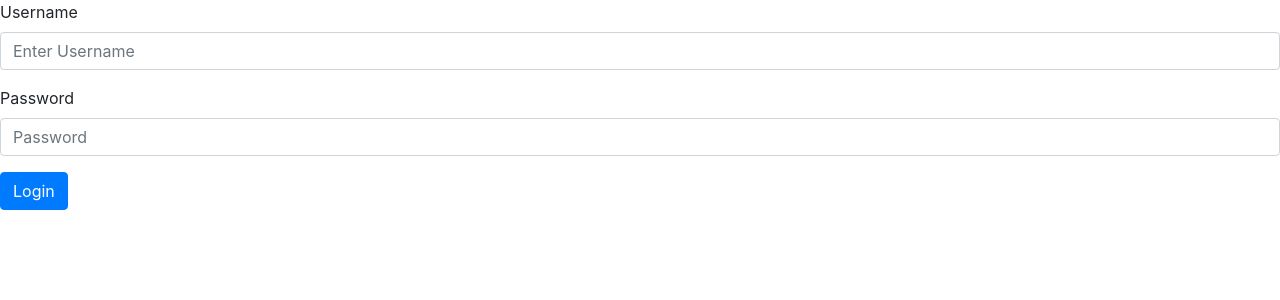
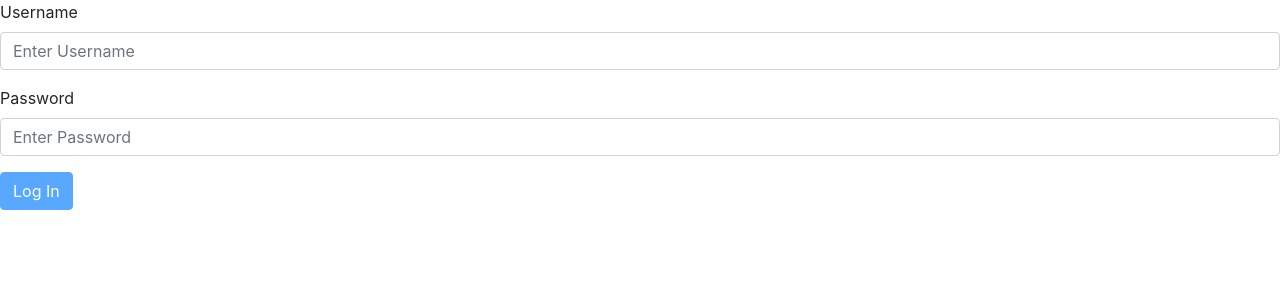
Before and after one commit to ananthu7016/TimeManagenentSystem, an Angular app: page /auth/login in a window 1280 px wide. Shown: the top 300 px of the page. Built offline with nearby package versions, Linux system fonts and the light colour scheme.

Commit message:
Validation : basic validation for Add, Update , Login

```diff
--- a/src/app/auth/auth.module.ts
+++ b/src/app/auth/auth.module.ts
@@ -6,6 +6,7 @@ import { LoginComponent } from './login/login.component';
 import { AuthComponent } from './auth.component';
 import { FormsModule } from '@angular/forms';
 import { HttpClientModule } from '@angular/common/http';
+import { ReactiveFormsModule } from '@angular/forms';
 
 
 @NgModule({
@@ -14,7 +15,8 @@ import { HttpClientModule } from '@angular/common/http';
     CommonModule,
     AuthRoutingModule,
     FormsModule,
-    HttpClientModule
+    HttpClientModule,
+    ReactiveFormsModule
   ]
 })
 export class AuthModule { }
--- a/src/app/auth/login/login.component.html
+++ b/src/app/auth/login/login.component.html
@@ -1,12 +1,24 @@
-<form #form="ngForm" (ngSubmit)="OnSubmit(form)" >
-    <div class="form-group">
-      <label for="UserName">Username</label>
-      <input type="text" name="UserName" #UserName="ngModel" [(ngModel)]="userCredentials.UserName" class="form-control" placeholder="Enter Username">
-    </div>
-    <div class="form-group">
-      <label>Password</label>
-      <input type="password" name="Password" #Password="ngModel" [(ngModel)]="userCredentials.Password" class="form-control" placeholder="Password">
+<form [formGroup]="form" (ngSubmit)="OnSubmit()">
+
+  <div class="form-group">
+    <label for="UserName">Username</label>
+    <input type="text" formControlName="UserName" class="form-control" placeholder="Enter Username" />
+    <div class="text-danger">
+      <span *ngIf="form.get('UserName').hasError('minlength')">Username must be at least 3 characters.</span>
+      <span *ngIf="form.get('UserName').hasError('maxlength')">Username cannot be more than 8 characters.</span>
     </div>
 
-    <button type="submit" class="btn btn-primary">Login</button>
-  </form>
+  </div>
+
+  <div class="form-group">
+    <label for="Password">Password</label>
+    <input type="password" formControlName="Password" placeholder="Enter Password" class="form-control" />
+    <div class="text-danger">
+      <span *ngIf="form.get('Password').hasError('minlength')">Password must be at least 3 charectors</span>
+      <span *ngIf="form.get('Password').hasError('maxlength')">Password must be less than 8 charectors</span>
+    </div>
+  </div>
+
+  <button type="submit" class="btn btn-primary" [disabled]="form.invalid">Log In</button>
+
+</form>
--- a/src/app/auth/login/login.component.ts
+++ b/src/app/auth/login/login.component.ts
@@ -1,6 +1,6 @@
 import { error } from '@angular/compiler/src/util';
 import { Component, OnInit } from '@angular/core';
-import { NgForm } from '@angular/forms';
+import { FormBuilder, FormGroup, NgForm, Validators } from '@angular/forms';
 import { User } from 'src/app/shared/model/user';
 import { LoginResponse } from 'src/app/shared/model/login-response';
 import { LoginService } from 'src/app/shared/service/login.service';
@@ -14,9 +14,24 @@ import { Route, Router, Routes } from '@angular/router';
 })
 export class LoginComponent implements OnInit {
 
-  constructor(public service: LoginService,private router:Router) { }
+  constructor(public service: LoginService,private router:Router,private formBuilder :FormBuilder) { }
 
   ngOnInit(): void {
+
+    this.form = this.formBuilder.group({
+      UserName:['',[
+        Validators.required,
+        Validators.minLength(3),
+        Validators.maxLength(8)
+      ]],
+      Password:['',
+        [
+          Validators.required,
+          Validators.minLength(3),
+          Validators.maxLength(8)
+        ]],
+
+    });
   }
 
 
@@ -28,18 +43,21 @@ export class LoginComponent implements OnInit {
   // then we need a instance to store the response ie details of the person logged in if He is valid.
   loginRespone : LoginResponse = new LoginResponse();
 
+  // then we need to create an instance of form since we are using reactive form
+  form:FormGroup;
+
   //-------------------------------------
 
   // Then we need  a method to map the values from the form to the instance and then pass the values to the service layer.
-  OnSubmit(form: NgForm): void {
+  OnSubmit(): void {
 
-    console.log('The form is submitted and the values recieved are ', form.value);
+    console.log('The form is submitted and the values recieved are ', this.form.value);
 
     // then we need to subscribe to a observable in the service
 
-    if (form.value) {
+    if (this.form.value) {
       // making sure that the form contains value.
-      this.service.ValidateUser(form.value)
+      this.service.ValidateUser(this.form.value)
         .subscribe((response: any) => {
 
           // if control enters this block then response is recieved.
--- a/src/app/employee/employee.module.ts
+++ b/src/app/employee/employee.module.ts
@@ -8,6 +8,7 @@ import { TimeEntryAddComponent } from './time-entry-add/time-entry-add.component
 import { TimeEntryUpdateComponent } from './time-entry-update/time-entry-update.component';
 import { FormsModule } from '@angular/forms';
 import { NavbarModule } from 'src/app/navbar/navbar.module';
+import { ReactiveFormsModule } from '@angular/forms';
 
 
 
@@ -18,7 +19,8 @@ import { NavbarModule } from 'src/app/navbar/navbar.module';
     CommonModule,
     EmployeeRoutingModule,
     FormsModule,
-    NavbarModule
+    NavbarModule,
+    ReactiveFormsModule
 
   ]
 })
--- a/src/app/employee/time-entry-add/time-entry-add.component.ts
+++ b/src/app/employee/time-entry-add/time-entry-add.component.ts
@@ -1,7 +1,8 @@
 import { Component, OnInit } from '@angular/core';
 import { EmployeeService } from 'src/app/shared/service/employee.service';
 import { TimeEntry } from 'src/app/shared/model/time-entry';
-import { NgForm } from '@angular/forms';
+import {  FormBuilder, FormGroup, Validators } from '@angular/forms';
+
 
 @Component({
   selector: 'app-time-entry-add',
@@ -10,12 +11,28 @@ import { NgForm } from '@angular/forms';
 })
 export class TimeEntryAddComponent implements OnInit {
 
-  constructor(public service: EmployeeService) { }
+
+  form: FormGroup;
+
+  constructor(public service: EmployeeService,private formbuilder: FormBuilder) { }
 
   ngOnInit(): void {
 
     // when this page is loaded we need to call the method in the service to getall the detail of Projects
     this.service.GetAllProjectsForDropDown();
+
+
+    this.form = this.formbuilder.group({
+      EntryDate: ['', Validators.required],
+      ProjectId: ['', Validators.required],
+      ActivityId: ['', Validators.required],
+      TimeSpend: ['', [
+        Validators.required,
+        Validators.min(1),
+        Validators.max(8)
+      ]]
+    });
+
   }
 
   //----------------------------------------------------------------------------------------------------------------------------------
@@ -48,13 +65,13 @@ export class TimeEntryAddComponent implements OnInit {
 
   // then we need a method to be called when the form is Submitted and then we need to get the values from the form and pass it
   // to the service layer.
-  AddNewTimeEntry(form: NgForm) {
-    console.log('The form is submitted and the value recievde is :', form.value);
-    if (form.value) {
+  AddNewTimeEntry() {
+    console.log('The form is submitted and the value recievde is :', this.form.value);
+    if (this.form.value) {
       //making sure that the form has values
       // then we need to subscribe to the observable in service
 
-      this.service.AddNewTimeEntry(form.value)
+      this.service.AddNewTimeEntry(this.form.value)
         .subscribe((response: any) => {
           // if control enters this block then response is recieved.
           console.log('The response recieved when subscribing to the observable is : ', response);
--- a/src/app/employee/time-entry-update/time-entry-update.component.html
+++ b/src/app/employee/time-entry-update/time-entry-update.component.html
@@ -20,25 +20,26 @@
 </table>
 
 
-<form #form="ngForm" (ngSubmit)="UpdateTimeEntry(form)" >
-
-    <input type="number" name="TimeEntryId" #TimeEntryId="ngModel" [(ngModel)]="service.selectedTimeEntry.TimeEntryId" hidden />
+<form [formGroup]="form" (ngSubmit)="UpdateTimeEntry()" >
 
     <label>Project Name</label>
-    <select class="form-control" (change)="FillActivitiesDropdown()" name="ProjectId" [(ngModel)]="selectedProjectId" >
-        <option value="0">--Select Project--</option>
-        <option *ngFor="let data of service.listOfProjects" value="{{data.Id}}" >{{data.Name}}</option>
+    <select class="form-control" formControlName="ProjectId" (change)="FillActivitiesDropdown()">
+      <option value="">--Select Project--</option>
+      <option *ngFor="let data of service.listOfProjects" [value]="data.Id">{{ data.Name }}</option>
     </select>
 
     <label>Activity</label>
-    <select class="form-control" name="ActivityId" #ActivityId="ngModel" [(ngModel)]="updatedTimeEntry.ActivityId" >
-        <option value="0">--Select Activity--</option>
-        <option *ngFor="let data of service.listOfActivities" value="{{data.Id}}" >{{data.Name}}</option>
+    <select class="form-control" formControlName="ActivityId">
+      <option value="">--Select Activity--</option>
+      <option *ngFor="let data of service.listOfActivities" [value]="data.Id">{{ data.Name }}</option>
     </select>
 
-    <label>Time Spend</label>
-    <input type="number" class="form-control" placeholder="Enter Time in Hours" name="TimeSpend" #TimeSpend="ngModel" [(ngModel)]="updatedTimeEntry.TimeSpend" />
+    <div>
+        <label>Time Spend</label>
+        <input type="number" class="form-control" placeholder="Enter Time in Hours" formControlName="TimeSpend" />
+        <span class="text-danger" *ngIf="form.get('TimeSpend').hasError('max')" >Time Exceeds 8 Hrs</span>
+      </div>
 
+    <button class="btn btn-outline-secondary" [disabled]="form.invalid" >Save</button>
 
-    <button type="submit" class="btn btn-outline-secondary">Save</button>
 </form>
--- a/src/app/employee/time-entry-update/time-entry-update.component.ts
+++ b/src/app/employee/time-entry-update/time-entry-update.component.ts
@@ -1,5 +1,5 @@
 import { Component, OnInit } from '@angular/core';
-import { NgForm } from '@angular/forms';
+import { FormBuilder, FormGroup, NgForm, Validators } from '@angular/forms';
 import { TimeEntry } from 'src/app/shared/model/time-entry';
 import { EmployeeService } from 'src/app/shared/service/employee.service';
 
@@ -10,9 +10,20 @@ import { EmployeeService } from 'src/app/shared/service/employee.service';
 })
 export class TimeEntryUpdateComponent implements OnInit {
 
-  constructor(public service: EmployeeService) { }
+  constructor(public service: EmployeeService, private formBuider:FormBuilder) { }
 
   ngOnInit(): void {
+
+    this.form = this.formBuider.group({
+      ProjectId :['',Validators.required],
+      ActivityId:['',Validators.required],
+      TimeSpend: ['',
+        [
+          Validators.required,
+          Validators.min(1),
+          Validators.max(8)
+        ]]
+    })
   }
 
   //----------------------------------------------------------------------------------------------------------------------------------
@@ -41,15 +52,16 @@ export class TimeEntryUpdateComponent implements OnInit {
 
   //we need a instance to map the details in the form
   updatedTimeEntry: TimeEntry = new TimeEntry();
+  form:FormGroup;
   //-------------------------------------------
 
-  UpdateTimeEntry(form: NgForm) {
+  UpdateTimeEntry() {
 
-    console.log('The form for updating the time entry has been submitted and the new Data recieved is :', form.value);
+    console.log('The form for updating the time entry has been submitted and the new Data recieved is :', this.form.value);
 
     //then we need to subscribe to the observable
 
-    this.service.EditTimeEntry(form.value)
+    this.service.EditTimeEntry(this.form.value)
       .subscribe((response) => {
 
         // if control enters this block then response is recieved.
```
Also changed, not shown: src/app/app.module.ts (+6 -1 lines), src/app/employee/time-entry-add/time-entry-add.component.html (+15 -13 lines).
